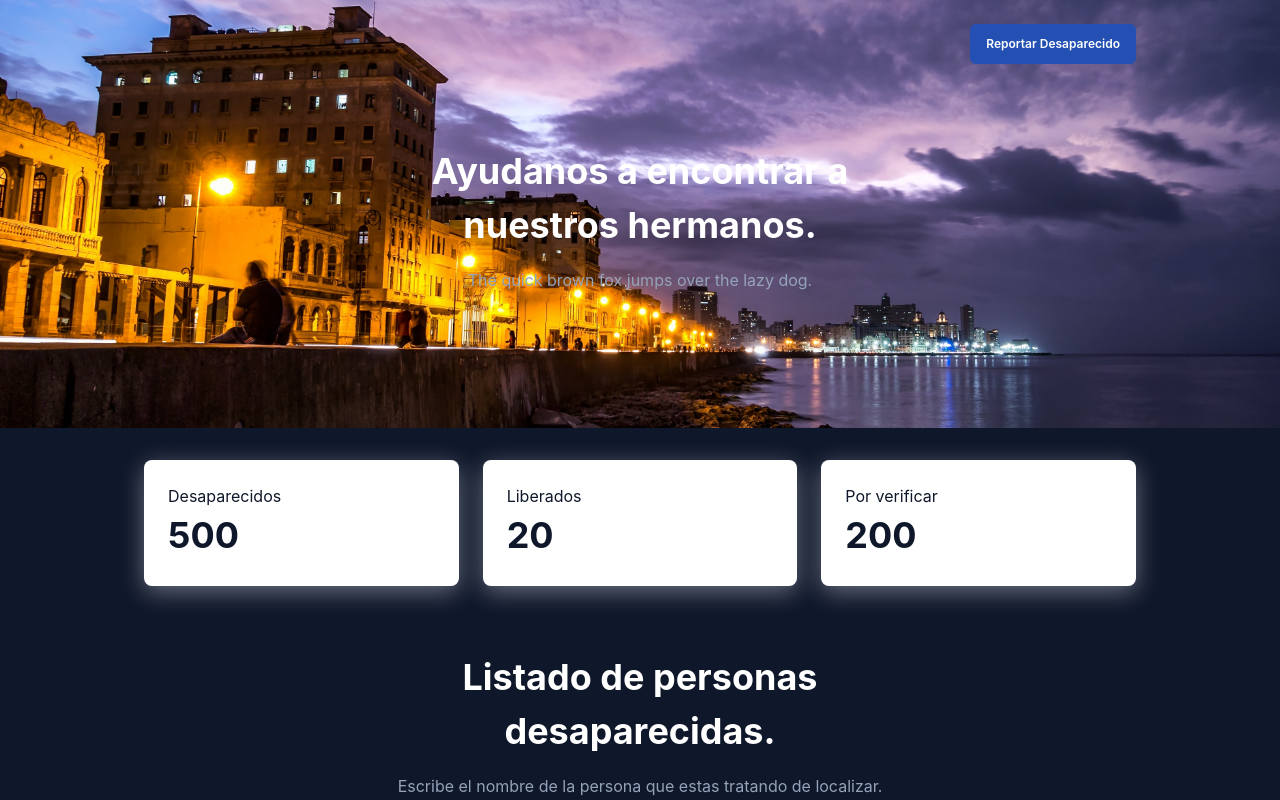
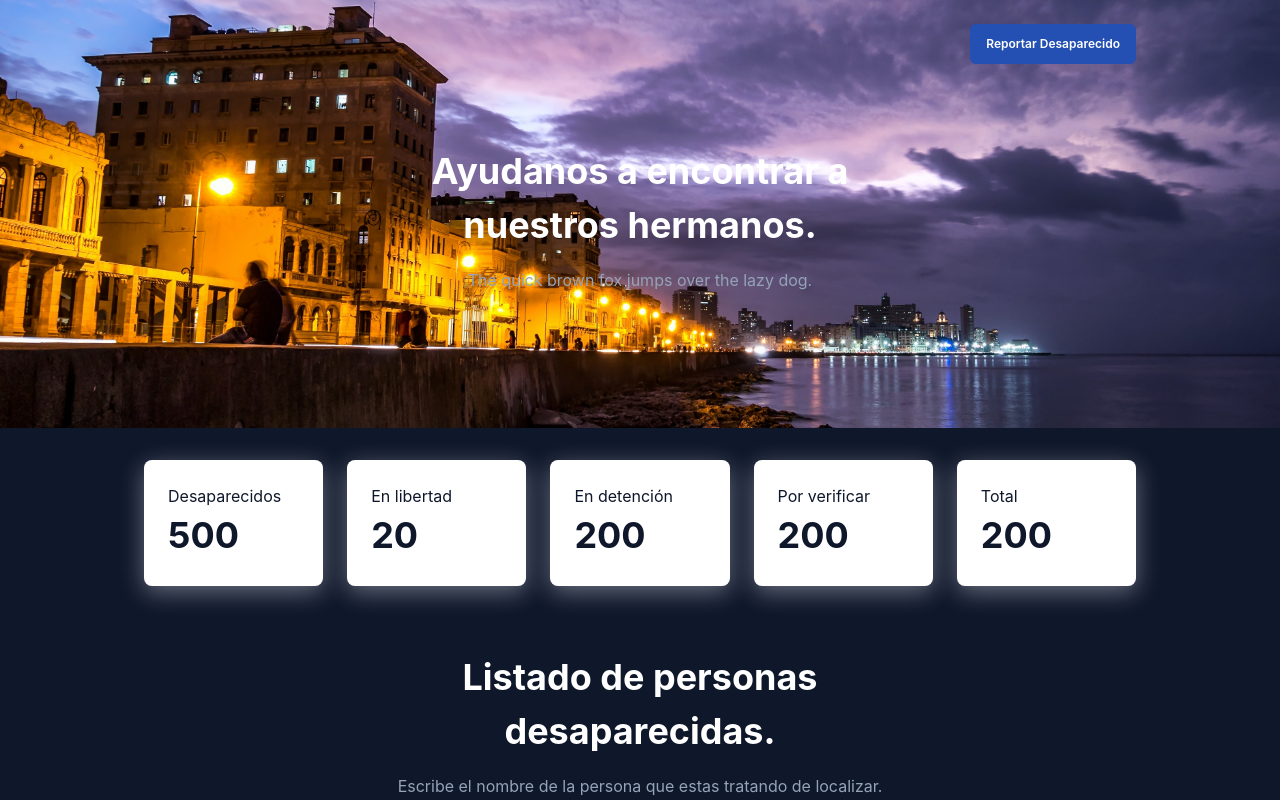
Before and after one commit to Sobefy/cubamissing, a Next.js app: page / in a window 1280 px wide. Shown: the top 800 px of the page. Built offline with nearby package versions, Linux system fonts and the light colour scheme; no server answers.

Commit message:
feat: add more stats

```diff
--- a/src/components/Stats/Stats.tsx
+++ b/src/components/Stats/Stats.tsx
@@ -7,23 +7,27 @@ interface StatsProps {
     dissapeared: string;
     released: string;
     toVerify: string;
+    detention: string;
+    total: string;
   };
 }
 
 const Stats = ({ translations }: StatsProps) => {
-  const { dissapeared, released, toVerify } = translations;
+  const { dissapeared, released, toVerify, detention, total } = translations;
 
   return (
     <Box backgroundColor="brand.oceanBlue" py={8}>
       <Container>
         <Grid
-          templateColumns={{ base: "1fr", md: "1fr 1fr 1fr" }}
+          templateColumns={{ base: "1fr", md: "repeat(5, 1fr)" }}
           columnGap={{ base: 0, md: 6 }}
           rowGap={{ base: 6, md: 0 }}
         >
           <StatCard label={dissapeared} number={500} />
           <StatCard label={released} number={20} />
+          <StatCard label={detention} number={200} />
           <StatCard label={toVerify} number={200} />
+          <StatCard label={total} number={200} />
         </Grid>
       </Container>
     </Box>
--- a/src/locales/es.ts
+++ b/src/locales/es.ts
@@ -8,8 +8,10 @@ const es = {
     },
     stats: {
       dissapeared: "Desaparecidos",
-      released: "Liberados",
+      released: "En libertad",
       toVerify: "Por verificar",
+      detention: "En detención",
+      total: "Total",
     },
     search: {
       searchTitle: "Listado de personas desaparecidas.",
```
